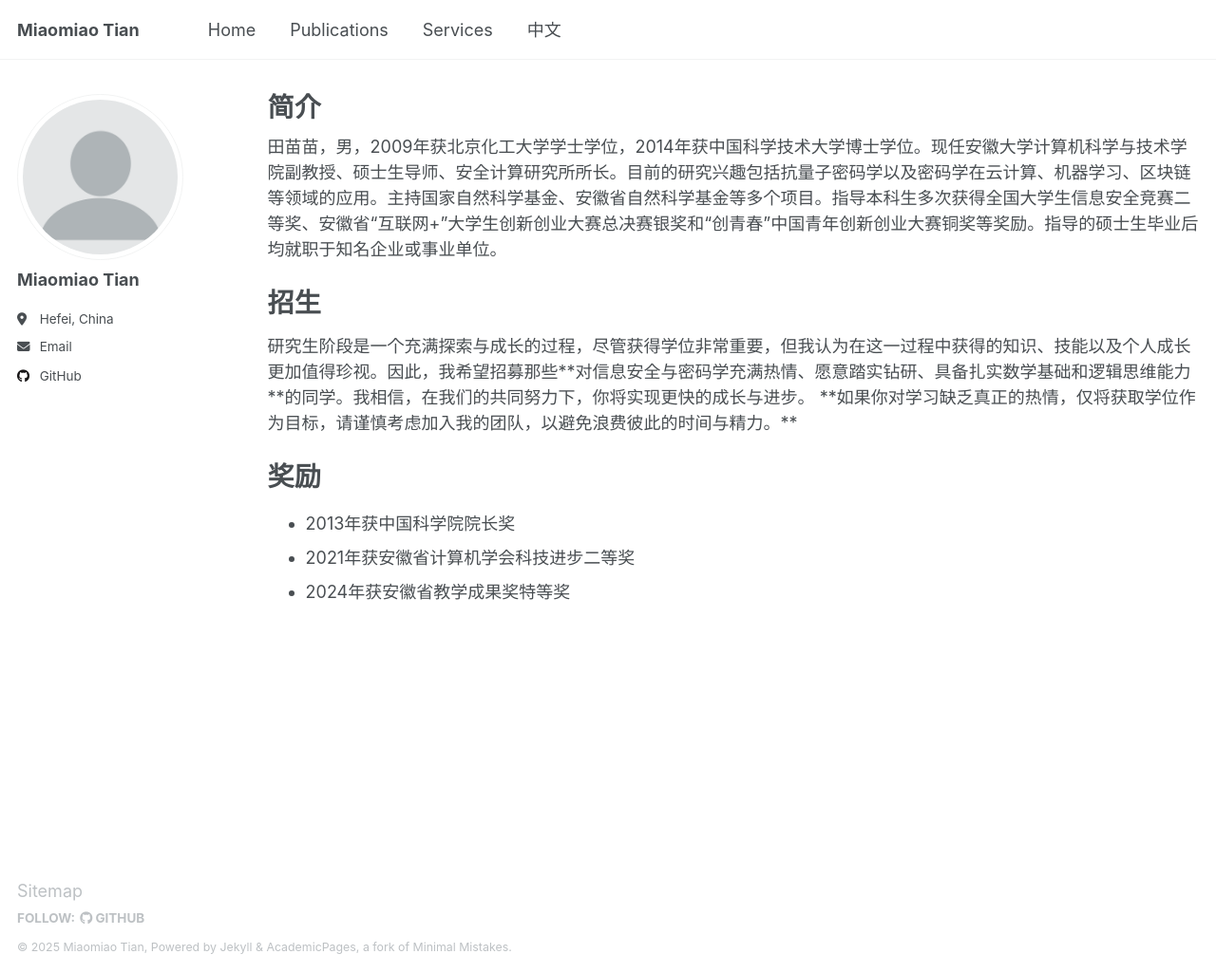
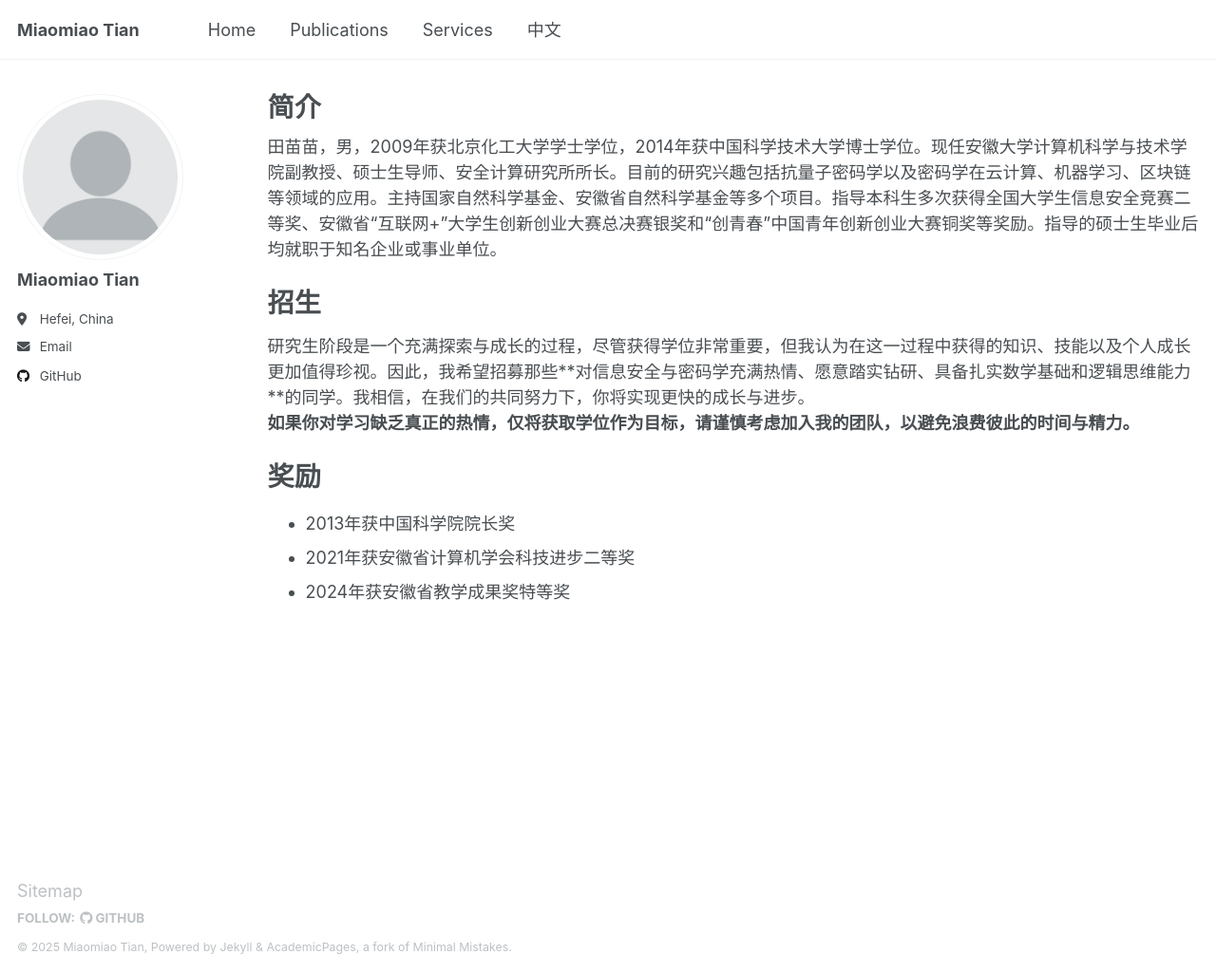
Before and after one commit to dmtian/dmtian.github.io, a Jekyll site: the page built from _pages/chinese.html, in a window 1280 px wide and 1025 px high. Shown: the whole window at 95% size. Built offline with Jekyll 4.4.1, drawn with Linux system fonts in a browser that asks for light colours.

```diff
--- a/_pages/chinese.html
+++ b/_pages/chinese.html
@@ -10,9 +10,8 @@ author_profile: true
 <br>
 <h1>招生</h1>
 研究生阶段是一个充满探索与成长的过程，尽管获得学位非常重要，但我认为在这一过程中获得的知识、技能以及个人成长更加值得珍视。因此，我希望招募那些**对信息安全与密码学充满热情、愿意踏实钻研、具备扎实数学基础和逻辑思维能力**的同学。我相信，在我们的共同努力下，你将实现更快的成长与进步。
-
-
-**如果你对学习缺乏真正的热情，仅将获取学位作为目标，请谨慎考虑加入我的团队，以避免浪费彼此的时间与精力。**
+<br>
+<b>如果你对学习缺乏真正的热情，仅将获取学位作为目标，请谨慎考虑加入我的团队，以避免浪费彼此的时间与精力。</b>
 
 
 <br>
```
